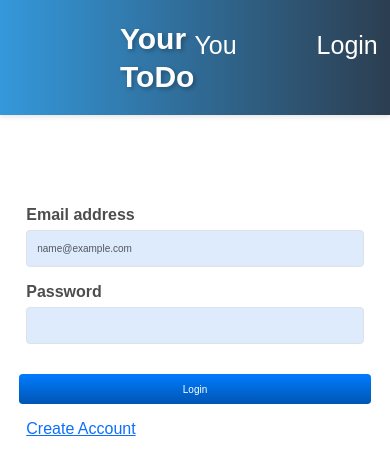
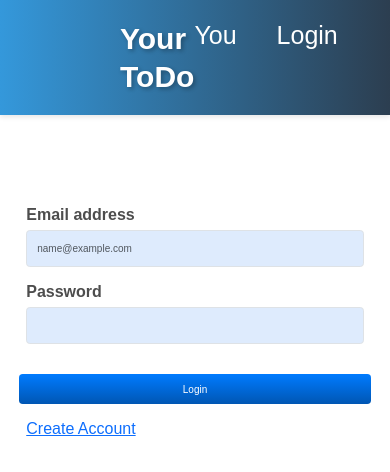
Before and after one commit to Namodhaker28/ToDo-list, a React (Create React App) app: page / in a window 390 px wide. Shown: the top 472 px of the page. Built offline with nearby package versions, Linux system fonts and the light colour scheme.

Commit message:
Update Navbar.css

```diff
--- a/src/components/Navbar.css
+++ b/src/components/Navbar.css
@@ -43,10 +43,12 @@ body {
 @media (max-width: 768px) {
   .container {
     align-items: flex-start;
+    padding:1rem;
   }
 
   .links {
-    margin-top: 10px;
+/*     margin-top: 10px; */
+    gap:4rem;
   }
 
   .links a {
```
